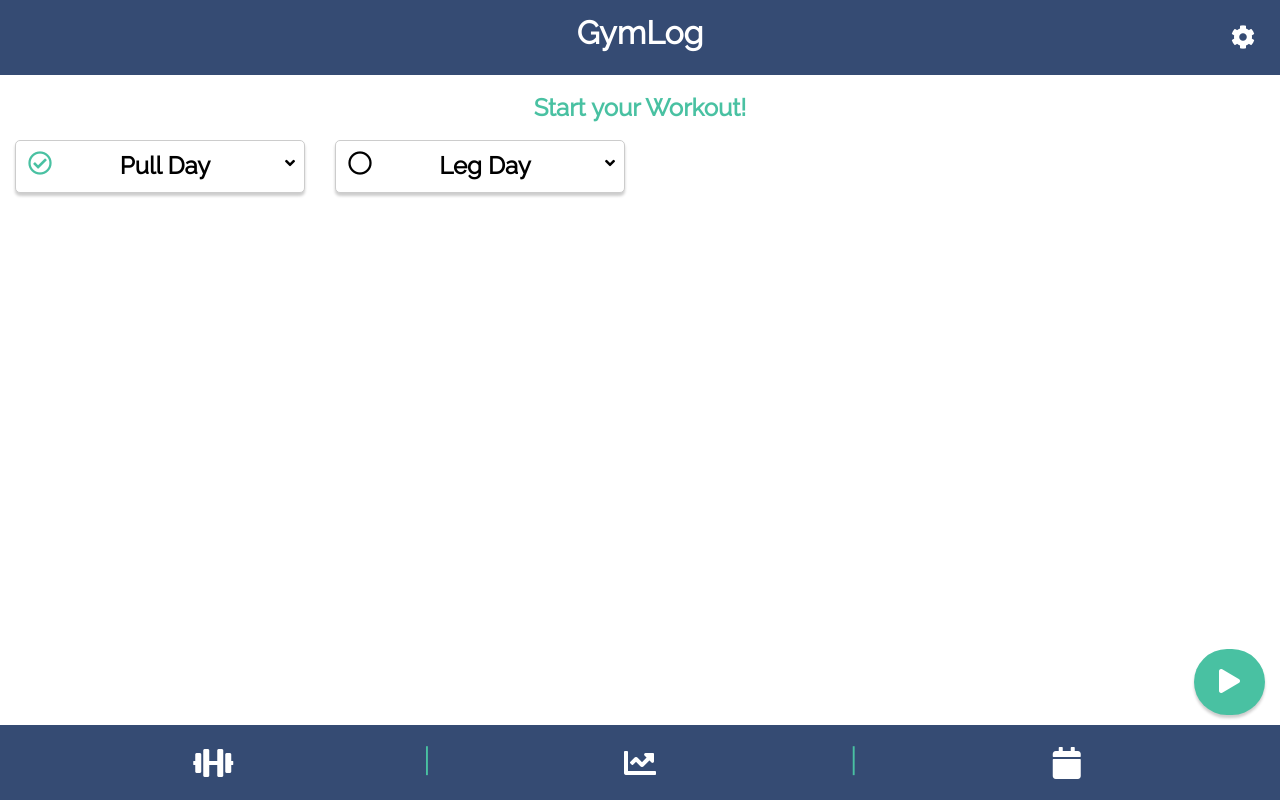
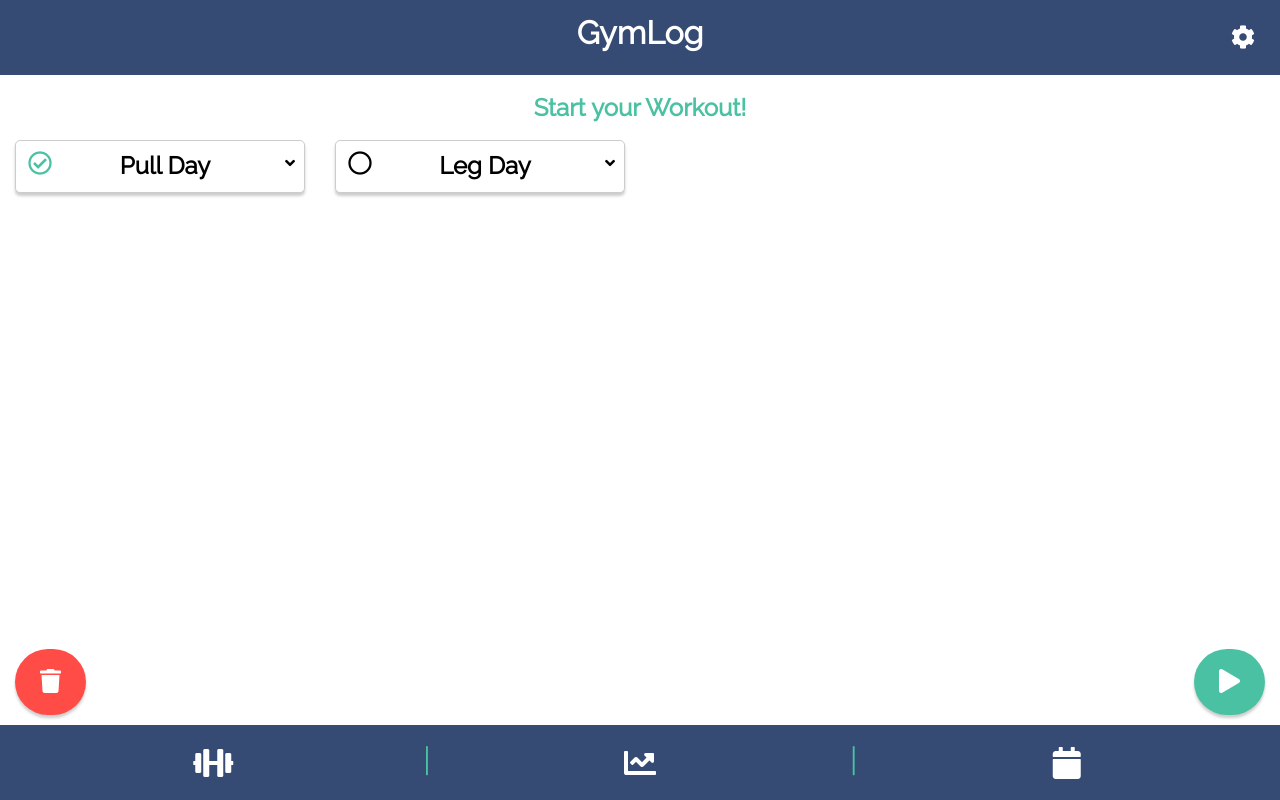
Before and after one commit to jameswilky/gymlog, a React (Create React App) app: page / in a window 1280 px wide. Both pictures are taken after a click on the element 39 px from the left and 166 px from the top of the page. Built offline with nearby package versions, Linux system fonts and the light colour scheme.

Commit message:
Added delet workout functionality

```diff
--- a/src/Context.js
+++ b/src/Context.js
@@ -70,19 +70,29 @@ const reducer = (state, action) => {
         name: workoutName,
         exercises: exercises.map(exercise => {
           return {
-            name: "test",
+            name: exercise.name,
             /* Create an array of numbers equal to the exercise.reps and length exercise.sets*/
             sets: Array(parseInt(exercise.sets)).fill(parseInt(exercise.reps)),
             id: uuid(),
-            tags: ["Clean", "Slow"]
+            tags: ["Clean", "Slow"],
+            weight: []
           };
         })
       };
 
-      console.log(newWorkout);
+      console.log(action.payload);
       return {
         ...state,
         workouts: [...state.workouts, newWorkout]
+      };
+    }
+    case "DELETE_WORKOUT": {
+      return {
+        ...state,
+        workouts: state.workouts.filter(
+          workout => workout.id != state.selectedWorkout.id
+        ),
+        selectededWorkout: { id: null }
       };
     }
     case "UPDATE_WORKOUT_NAME": {
--- a/src/components/launcher/WorkoutLauncher.js
+++ b/src/components/launcher/WorkoutLauncher.js
@@ -59,6 +59,7 @@ class WorkoutLauncher extends Component {
               </div>
 
               {selectedWorkout.id ? (
+                <React.Fragment>
                   <Link
                     to={{
                       pathname: `/active/${this.state.nextID}`
@@ -77,18 +78,23 @@ class WorkoutLauncher extends Component {
                       <i className="fas fa-play" />
                     </div>
                   </Link>
-              ) : (
-                <Link to="/new">
                   <div
-                    className="main__button red"
+                    className="alt__button red"
                     onClick={() =>
-                      // dispatch({ type: "ADD_WORKOUT", payload: null })
-                      console.log("open workout form")
+                      dispatch({ type: "DELETE_WORKOUT", payload: null })
                     }
                   >
+                    <i className="fa fa-trash" />
+                  </div>
+                </React.Fragment>
+              ) : (
+                <React.Fragment>
+                  <Link to="/new">
+                    <div className="main__button red">
                       <i className="fas fa-plus" />
                     </div>
                   </Link>
+                </React.Fragment>
               )}
             </div>
           );
--- a/src/main.css
+++ b/src/main.css
@@ -106,6 +106,18 @@ input {
   padding: 20px 25px 20px 25px;
   box-shadow: var(--shadow);
 }
+
+.alt__button {
+  position: fixed;
+  left: 15px;
+  bottom: 85px;
+  font-size: 1.5em;
+  color: white;
+  border-radius: 90px;
+  padding: 20px 25px 20px 25px;
+  box-shadow: var(--shadow);
+}
+
 a {
   color: white;
   cursor: pointer;
```
Lines whose indentation alone changed are shown as unchanged.
